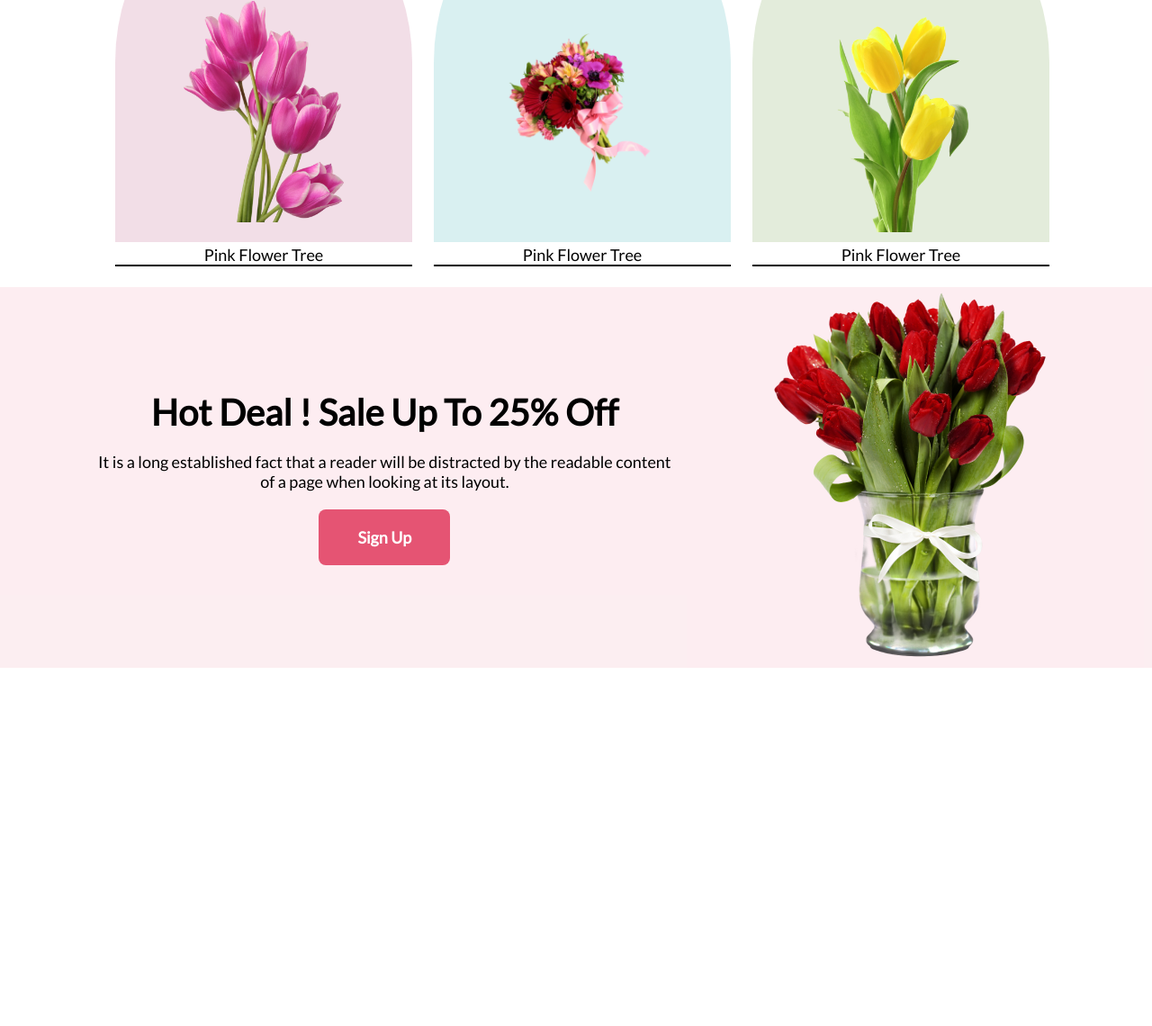
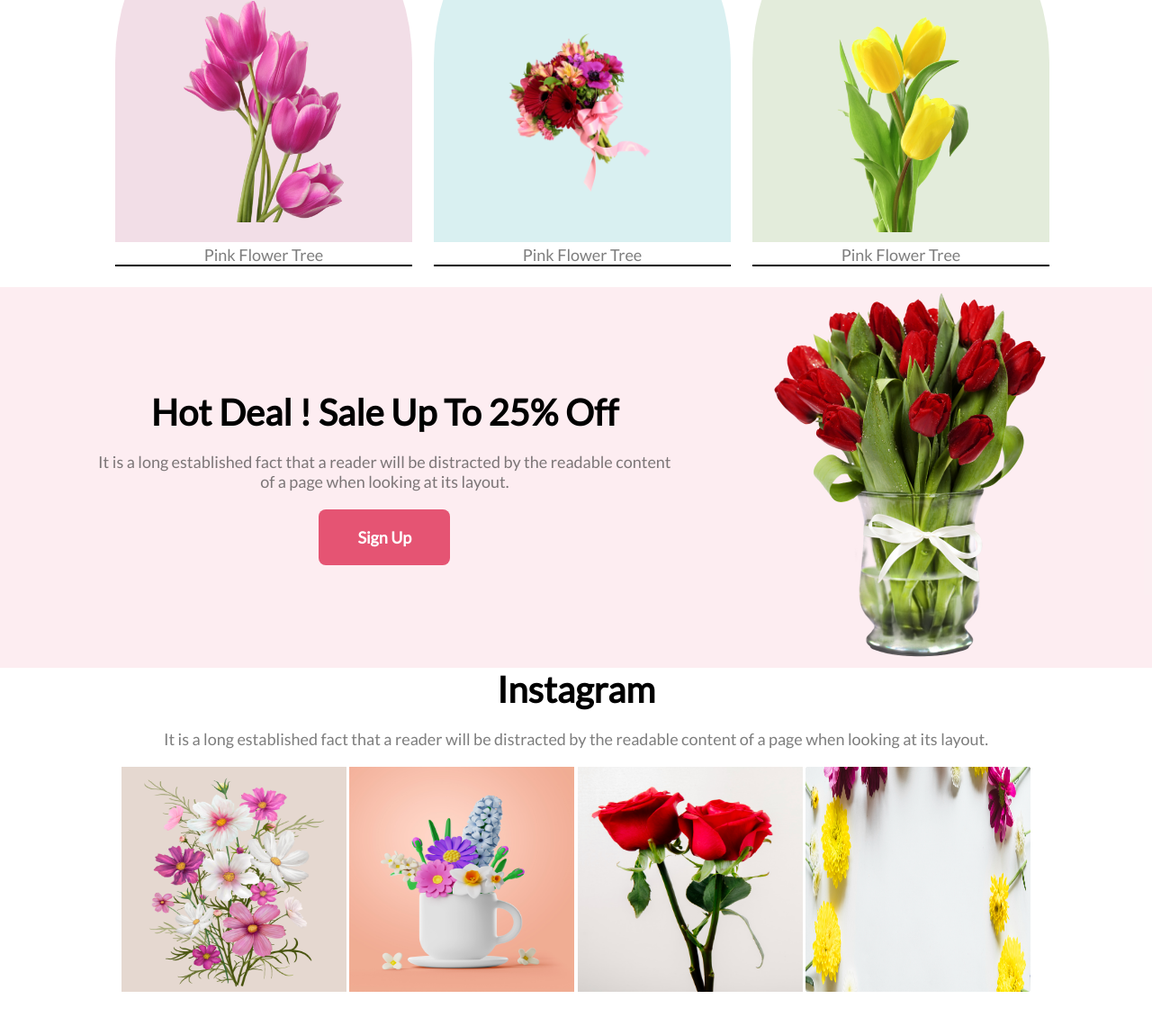
Before and after one commit to yuvrajdip/FlowerWebsiteAssignment-1, a plain HTML site: page index.html in a window 1280 px wide. Shown: the part 864-2004 px from the top of the page at 90% size. Before the commit the page ends 1606 px from the top, so only its background shows below. Drawn offline with Linux system fonts and the light colour scheme.

Commit message:
5th section Instagram done

```diff
--- a/index.css
+++ b/index.css
@@ -52,13 +52,14 @@
 
 .common-p-font {
   font-size: 18px;
+  color: rgba(39, 39, 39, 0.60);
 }
 
 .parent2 {
   display: flex;
   gap: 24px;
   width: 80%;
-  margin: auto;
+  margin: 0 auto;
 }
 
 .box {
@@ -90,3 +91,7 @@
 .mb-50{
   margin-bottom: 50px;
 }
+
+.insta{
+  text-align: center;
+}
--- a/index.html
+++ b/index.html
@@ -1,48 +1,65 @@
 <!DOCTYPE html>
 <html lang="en">
   <head>
-  <meta charset="UTF-8">
-  <meta name="viewport" content="width=device-width, initial-scale=1.0">
+    <meta charset="UTF-8" />
+    <meta name="viewport" content="width=device-width, initial-scale=1.0" />
     <title>Flower Shop</title>
-  <link rel="stylesheet" href="index.css">
+    <link rel="stylesheet" href="index.css" />
   </head>
   <body>
     <!--* First Section Starts-->
     <header class="mb-20">
       <div class="parent1">
         <div class="left1">
-        <h1 class="mb-20 title-font">Let's make beautiful flowers a part of your life.</h1>
-        <p class="mb-20 common-p-font">It is a long established fact that a reader will be distracted by the readable content of a page when looking at its layout. The point of using Lorem Ipsum is that it has a more-or-less normal distribution of letters.</p>
+          <h1 class="mb-20 title-font">
+            Let's make beautiful flowers a part of your life.
+          </h1>
+          <p class="mb-20 common-p-font">
+            It is a long established fact that a reader will be distracted by
+            the readable content of a page when looking at its layout. The point
+            of using Lorem Ipsum is that it has a more-or-less normal
+            distribution of letters.
+          </p>
           <button class="btn">Shop Now</button>
         </div>
         <div class="right1">
-        <img src="./Flower Asset/pngwing 10.png" height="600px" alt="Banner Image">
+          <img
+            src="./Flower Asset/pngwing 10.png"
+            height="600px"
+            alt="Banner Image"
+          />
         </div>
       </div>
     </header>
     <!--* First Section Ends -->
 
-
-
-
     <main>
       <!-- * Bonus Sections -->
       <div class="text-center mb-20">
         <p class="common-h-font mb-20">Our Featured Flowers</p>
-      <p class="common-p-font mb-20">It is a long established fact that a reader will be distracted by the readable content of a page when looking at its layout.</p>
+        <p class="common-p-font mb-20">
+          It is a long established fact that a reader will be distracted by the
+          readable content of a page when looking at its layout.
+        </p>
 
         <div class="parent2 mb-50">
           <div class="box bg-1">
-          <img class="img" src="./Flower Asset/pngwing 6.png" alt="">
-          <p class="common-p-font" style="border-bottom: 2px solid black;">Pink Flower Tree</p>
+            <img class="img" src="./Flower Asset/pngwing 6.png" alt="" />
+            <p class="common-p-font" style="border-bottom: 2px solid black">
+              Pink Flower Tree
+            </p>
           </div>
           <div class="box bg-2">
-          <img class="img" src="./Flower Asset/pngwing 5.png" alt="">
-          <p class="common-p-font" style="border-bottom: 2px solid black;">Pink Flower Tree</p>
+            <img class="img" src="./Flower Asset/pngwing 5.png" alt="" />
+            <p class="common-p-font" style="border-bottom: 2px solid black">
+              Pink Flower Tree
+            </p>
           </div>
           <div class="box bg-3">
-          <img class="img" src="./Flower Asset/pngwing 7.png" alt="">
-          <p class="common-p-font" style="border-bottom: 2px solid black;">Pink Flower Tree</p>
+            <img class="img" src="./Flower Asset/pngwing 7.png" alt="" />
+            <p class="common-p-font" style="border-bottom: 2px solid black">
+              Pink Flower Tree
+            </p>
           </div>
         </div>
       </div>
@@ -51,13 +68,56 @@
       <div class="parent1">
         <div class="left1 text-center">
           <h2 class="mb-20 common-h-font">Hot Deal ! Sale Up To 25% Off</h2>
-        <p class="mb-20 common-p-font">It is a long established fact that a reader will be distracted by the readable content of a page when looking at its layout.</p>
+          <p class="mb-20 common-p-font">
+            It is a long established fact that a reader will be distracted by
+            the readable content of a page when looking at its layout.
+          </p>
           <button class="btn">Sign Up</button>
         </div>
         <div class="right1">
-        <img src="./Flower Asset/pngwing 8.png" alt="Banner Image">
+          <img src="./Flower Asset/pngwing 8.png" alt="Banner Image" />
         </div>
       </div>
+
+      <!-- * 5th section : INstagram -->
+
+      <div class="insta mb-50">
+        <p class="common-h-font mb-20">Instagram</p>
+        <p class="common-p-font mb-20">
+          It is a long established fact that a reader will be distracted by the
+          readable content of a page when looking at its layout.
+        </p>
+
+
+        <div class="child2">
+          <img
+            width="250px"
+            height="250px"
+            src="./Flower Asset/Rectangle 4.png"
+            alt=""
+          />
+          <img
+            width="250px"
+            height="250px"
+            src="./Flower Asset/Rectangle 5.png"
+            alt=""
+          />
+          <img
+            width="250px"
+            height="250px"
+            src="./Flower Asset/Rectangle 6.png"
+            alt=""
+          />
+          <img
+            width="250px"
+            height="250px"
+            src="./Flower Asset/Rectangle 9.png"
+            alt=""
+          />
+        </div>
+      </div>
+
+
     </main>
   </body>
-</html>
+</htm250
```
Lines whose indentation alone changed are shown as unchanged.
